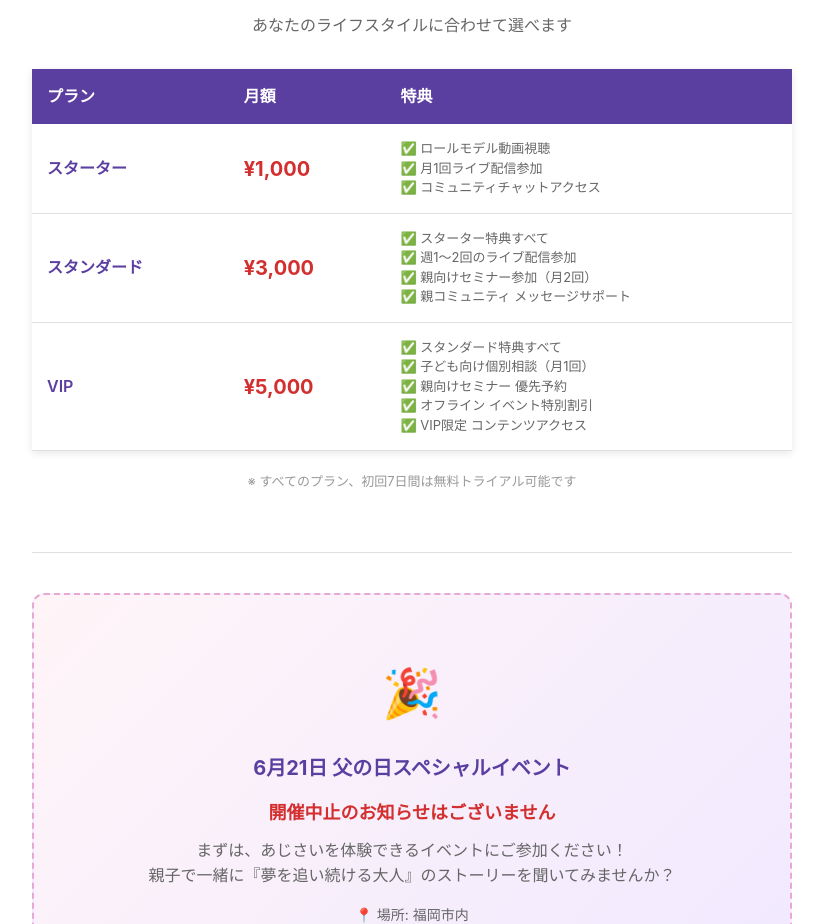
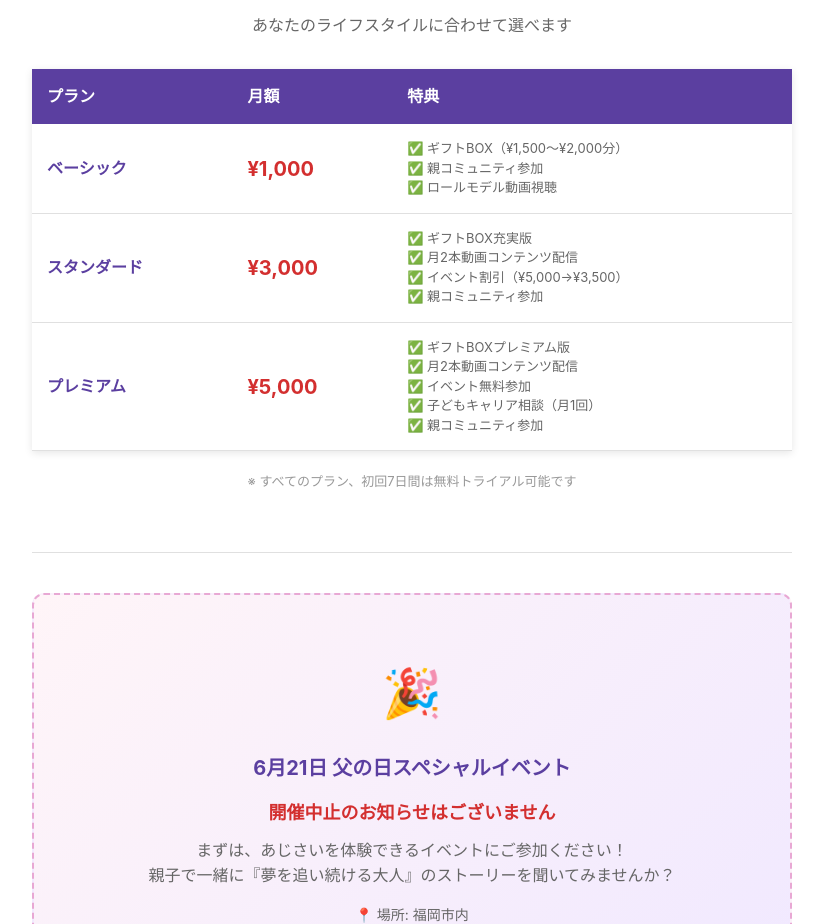
Before and after one commit to issa10081013-cell/ajisai-membership-lp, a plain HTML site: page index.html in a window 1280 px wide. Shown: the part 1980-2904 px from the top of the page, without its empty margins (228-1051 px from the left). Drawn offline with Linux system fonts and the light colour scheme.

Commit message:
Update membership plans: Basic, Standard, Premium with gift box benefits

```diff
--- a/index.html
+++ b/index.html
@@ -417,33 +417,33 @@
             </thead>
             <tbody>
                 <tr>
-                    <td><span class="plan-name">スターター</span></td>
+                    <td><span class="plan-name">ベーシック</span></td>
                     <td><span class="plan-price">¥1,000</span></td>
                     <td class="plan-features">
-                        ✅ ロールモデル動画視聴<br>
-                        ✅ 月1回ライブ配信参加<br>
-                        ✅ コミュニティチャットアクセス
+                        ✅ ギフトBOX（¥1,500～¥2,000分）<br>
+                        ✅ 親コミュニティ参加<br>
+                        ✅ ロールモデル動画視聴
                     </td>
                 </tr>
                 <tr>
                     <td><span class="plan-name">スタンダード</span></td>
                     <td><span class="plan-price">¥3,000</span></td>
                     <td class="plan-features">
-                        ✅ スターター特典すべて<br>
-                        ✅ 週1～2回のライブ配信参加<br>
-                        ✅ 親向けセミナー参加（月2回）<br>
-                        ✅ 親コミュニティ メッセージサポート
+                        ✅ ギフトBOX充実版<br>
+                        ✅ 月2本動画コンテンツ配信<br>
+                        ✅ イベント割引（¥5,000→¥3,500）<br>
+                        ✅ 親コミュニティ参加
                     </td>
                 </tr>
                 <tr>
-                    <td><span class="plan-name">VIP</span></td>
+                    <td><span class="plan-name">プレミアム</span></td>
                     <td><span class="plan-price">¥5,000</span></td>
                     <td class="plan-features">
-                        ✅ スタンダード特典すべて<br>
-                        ✅ 子ども向け個別相談（月1回）<br>
-                        ✅ 親向けセミナー 優先予約<br>
-                        ✅ オフライン イベント特別割引<br>
-                        ✅ VIP限定 コンテンツアクセス
+                        ✅ ギフトBOXプレミアム版<br>
+                        ✅ 月2本動画コンテンツ配信<br>
+                        ✅ イベント無料参加<br>
+                        ✅ 子どもキャリア相談（月1回）<br>
+                        ✅ 親コミュニティ参加
                     </td>
                 </tr>
             </tbody>
```
